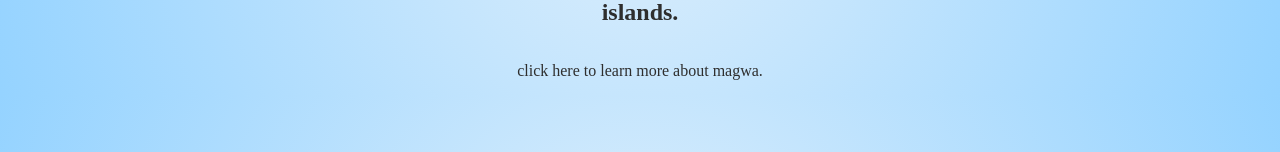
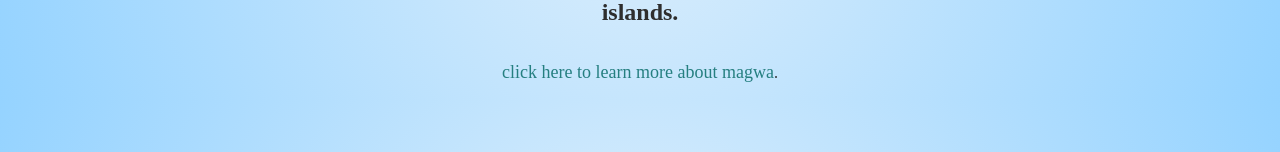
Before and after one commit to tessmueske/tourism-app, a React (Create React App) app in the folder client/: page /homepage in a window 1280 px wide. Shown: the part 319-471 px from the top of the page. Built offline with nearby package versions, Linux system fonts and the light colour scheme; no server answers; a web font is replaced by a local one.

Commit message:
link styling

```diff
--- a/client/src/components/Contact.js
+++ b/client/src/components/Contact.js
@@ -6,7 +6,8 @@ function Contact() {
     <div>
       <div className='center-container'>
         <h1>we want to hear from you.</h1>
-        <p>do you have suggestions for improvement? a new idea? something you don't like? want to report a bug? we'd love to hear from you.</p>
+        <p>do you have suggestions for improvement? a new idea? something you don't like? want to report a bug? <span class="bold">we'd love to hear from you.</span></p>
+        <p>fill out the form below and we'll be in touch.</p>
       </div>
     </div>
   );
--- a/client/src/components/Homepage.js
+++ b/client/src/components/Homepage.js
@@ -1,4 +1,5 @@
 import React from "react";
+import { Link } from "react-router-dom";
 import '../index.css';
 
 function Homepage() {
@@ -9,7 +10,7 @@ function Homepage() {
       </div>
       <div className="center-container">
         <h2>we are an independent organization that promotes culturally and ecologically sensitive tourism in the canary islands.</h2>
-        <p>click here to learn more about magwa.</p>
+        <p><Link to="/about">click here to learn more about magwa</Link>.</p>
       </div>
     </div>
   );
--- a/client/src/components/Login.js
+++ b/client/src/components/Login.js
@@ -51,6 +51,7 @@ function Login({ onLogin }) {
     <div className="account-center-container">
       <div className="mainContainer">
         <div className="titleContainer">
+          <p>⋇⊶⊰❣⊱⊷⋇</p>
           <div>log in to magwa</div>
           <br></br>
         </div>
--- a/client/src/components/Signup.js
+++ b/client/src/components/Signup.js
@@ -11,7 +11,7 @@ function Signup() {
             <p>a traveler</p>
             <p>a local expert</p>
             <p>an advertiser</p>
-            <p>Don't know? <Link to="/about">Click here</Link>.</p>
+            <p>don't know? <Link to="/about">click here</Link>.</p>
         </div>
     )
 }
--- a/client/src/index.css
+++ b/client/src/index.css
@@ -1,6 +1,7 @@
 :root {
   --header: #fff;
   --link: #dceefc;
+  --dark-sea-blue: #257f80;
   --text: hsla(0, 0%, 100%, 0.88);
   --gradient-bg: radial-gradient(circle, #dceefc, #95d3ff);
 }
@@ -87,6 +88,28 @@ h1 {
   margin: 0 auto;
 }
 
+a, button {
+  color: var(--dark-sea-blue);
+  text-decoration: none;
+  font-size: 18px;
+  transition: color 0.3s ease;
+  background: none;
+  border: none;
+  cursor: pointer;
+}
+
+a:hover, button:hover {
+  color: var(--link);
+}
+
+a:focus, button:focus {
+  color: var(--link);
+}
+
+a:active, button:active {
+  color: var(--dark-sea-blue);
+}
+
 nav {
   position: fixed;
   top: 0;
@@ -125,5 +148,5 @@ nav button {
 
 nav a:hover,
 nav button:hover {
-  color: #95d3ff;
+  color: var(--dark-sea-blue);
 }
```
